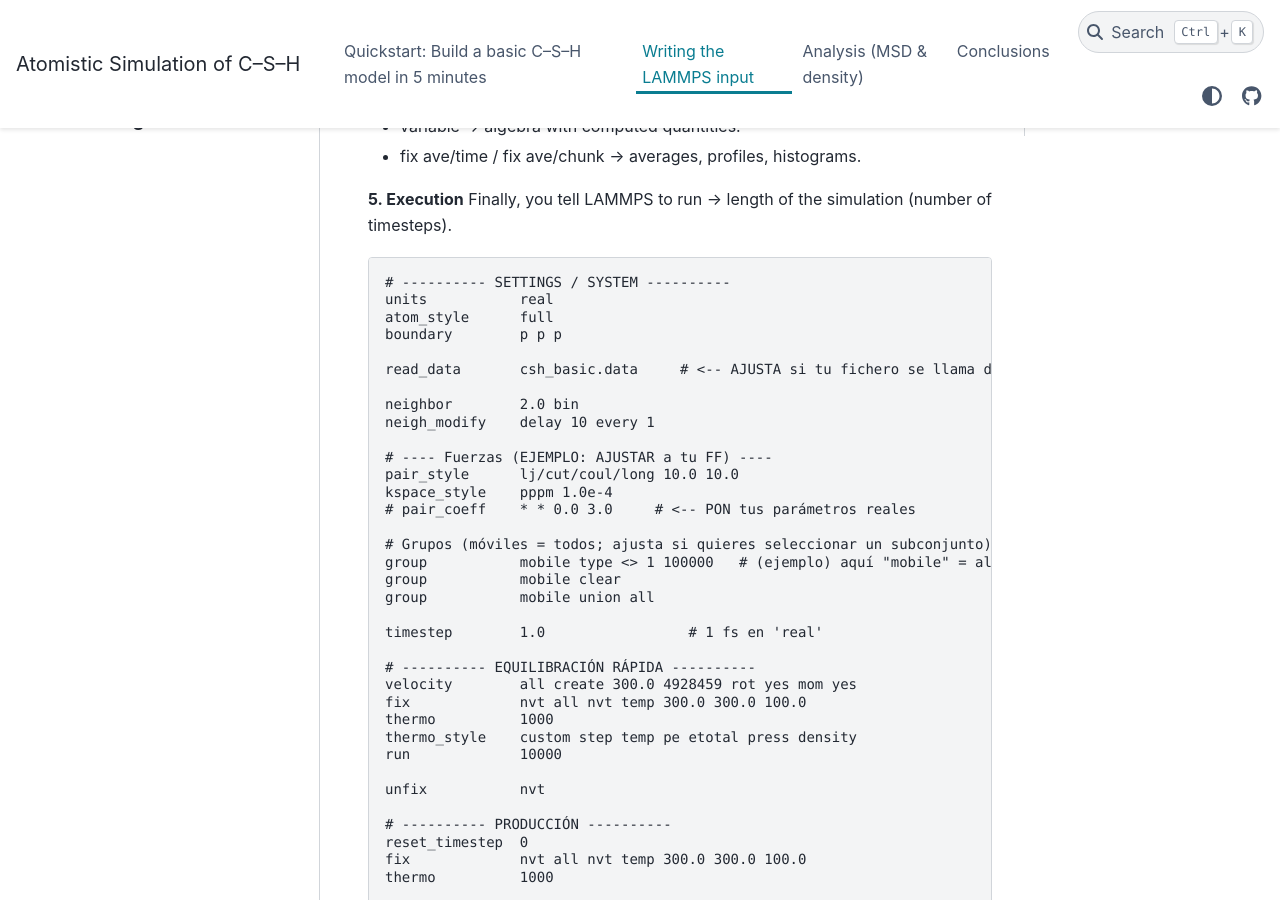
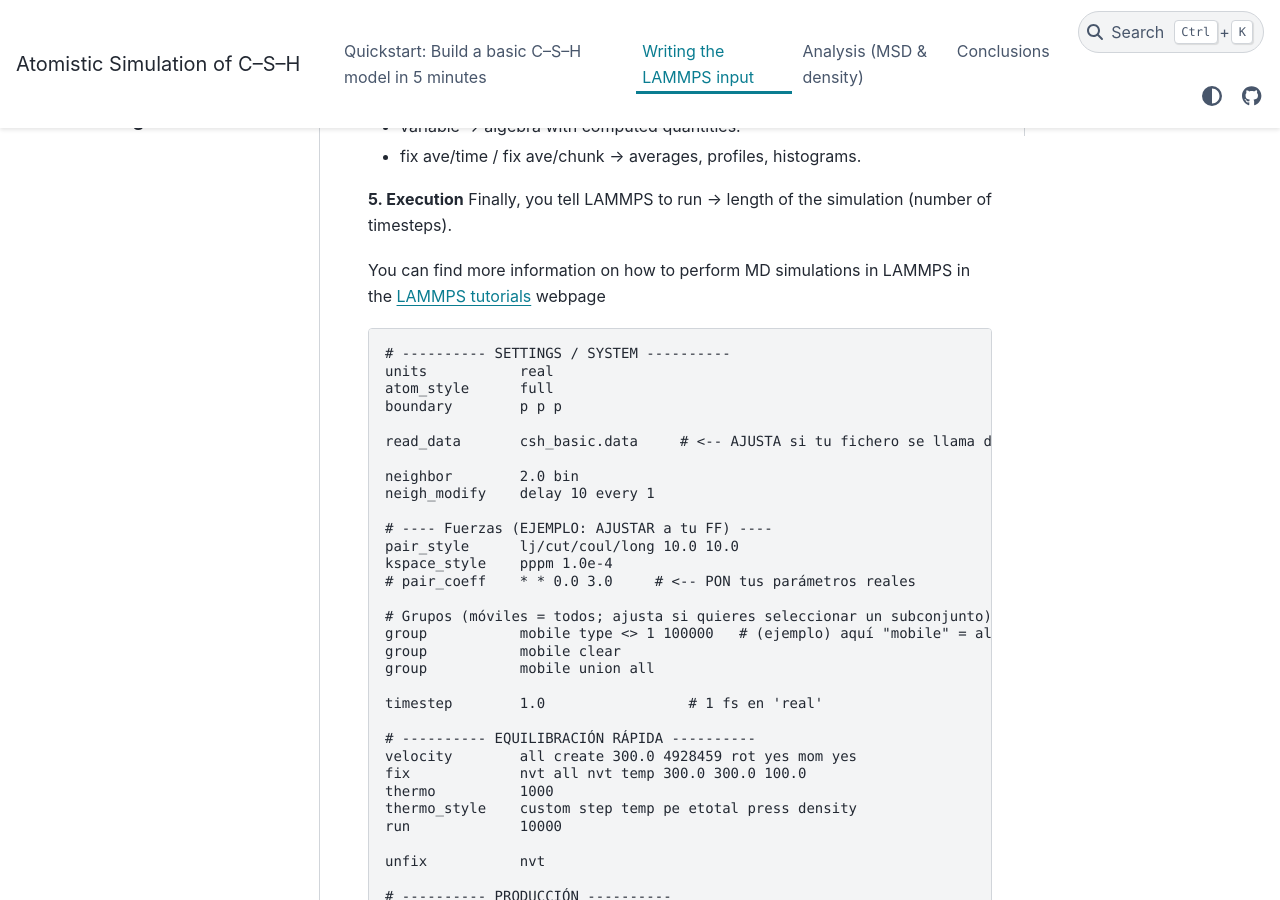
Before and after one commit to hegoimanzano/ICASCM2025, a Jupyter Book: the page built from 02_lammps_input.md, in a window 1280 px wide and 900 px high, scrolled down 1141 px. Built offline with Jupyter Book 1.0.4 settings and Sphinx 7.4.7 and the PyData theme 0.15.4, drawn with Linux system fonts in a browser that asks for light colours.

Commit message:
Update 02_lammps_input.md

````diff
--- a/02_lammps_input.md
+++ b/02_lammps_input.md
@@ -24,6 +24,11 @@
 **5. Execution** Finally, you tell LAMMPS to run → length of the simulation (number of timesteps).
 
 
+
+
+
+
+You can find more information on how to perform MD simulations in LAMMPS in the [LAMMPS tutorials](https://lammpstutorials.github.io/index.html) webpage
 
 ```{code-block} none
 # ---------- SETTINGS / SYSTEM ----------
````
